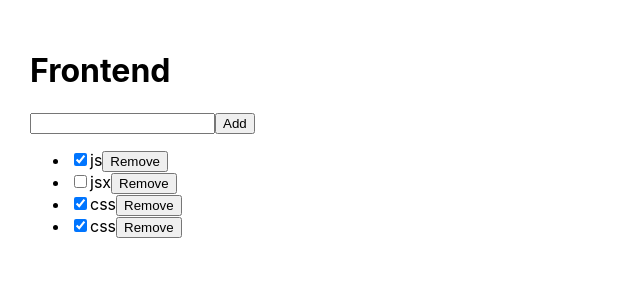
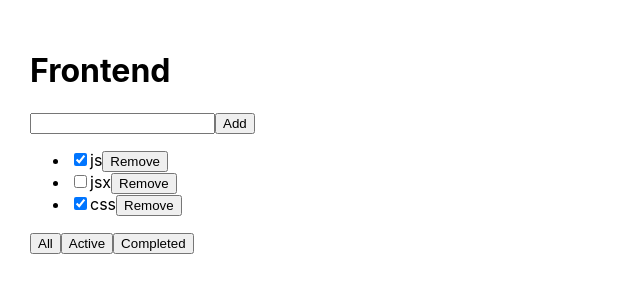
Before and after one commit to PaulZhemanov/saprana-roadmap, a React (Create React App) app: page / in a window 1280 px wide. Shown: the top 300 px of the page, without its empty margins (0-640 px from the left). Built offline with nearby package versions, Linux system fonts and the light colour scheme.

Commit message:
filtered buttons added

```diff
--- a/src/App.tsx
+++ b/src/App.tsx
@@ -3,26 +3,43 @@
 import "./App.css";
 import { rootCertificates } from "tls";
 import Saprana from "./Saprana";
-import { TasksType } from "./Saprana";
-import { PropsType } from "./Saprana";
+import { TaskType } from "./Saprana";
+
+
+export type FilterValuesType = "all" | "completed" | "active"
 
 function App() {
-  let [tasks, setTasks] = useState([
+  let [tasks, setTasks] = useState<Array<TaskType>>([
     { id: 1, title: "js", isDone: true },
     { id: 2, title: "jsx", isDone: false },
     { id: 3, title: "css", isDone: true },
-    { id: 4, title: "css", isDone: true },
   ]);
+  let [filter, setFilter] = useState<FilterValuesType>("all");
 
-  function removeTask(id: number) {
+function removeTask(id: number) {
     let filteredtasks = tasks.filter((t) => t.id !== id);
     setTasks(filteredtasks);
   }
+  function changeFilter(value: FilterValuesType) {
+    setFilter(value)
+  }
 
+  let tasksForlist = tasks
+  if (filter === "completed") {
+    tasksForlist = tasks.filter(t => t.isDone ===true)
+  }
+  if (filter === "active") {
+    tasksForlist = tasks.filter(t => t.isDone ===false)
+  }
 
   return (
     <div className="App">
-      <Saprana title="Frontend" tasks={tasks} removeTask={removeTask} />
+      <Saprana
+        title="Frontend"
+        tasks={tasksForlist}
+        removeTask={removeTask}
+        changeFilter={changeFilter}
+      />
     </div>
   );
 }
--- a/src/Saprana.tsx
+++ b/src/Saprana.tsx
@@ -1,15 +1,17 @@
 import App from "./App";
+import { FilterValuesType } from "./App";
 
-export type TasksType = {
+export type TaskType = {
   id: number;
   title: string;
   isDone: boolean;
 };
 
-export type PropsType = {
+type PropsType = {
   title: string;
-  tasks: Array<TasksType>;
-  removeTask: (id: number) => void
+  tasks: Array<TaskType>;
+  removeTask: (id: number) => void;
+  changeFilter: (value: FilterValuesType) => void;
 };
 
 function Saprana(props: PropsType) {
@@ -19,11 +21,23 @@
       <input />
       <button>Add</button>
       <ul>
-        {props.tasks.map( (t) => (<li><input type="checkbox" checked={t.isDone} /><span>{t.title}</span>
-            <button onClick={ () => {props.removeTask(t.id)}}
-            >Remove</button></li>))
-        }
+        {props.tasks.map((t) => (
+          <li>
+            <input type="checkbox" checked={t.isDone} />
+            <span>{t.title}</span>
+            <button
+              onClick={() => {
+                props.removeTask(t.id);
+              }}
+            >
+              Remove
+            </button>
+          </li>
+        ))}
       </ul>
+      <button onClick={() => { props.changeFilter("all") }}>All</button>
+      <button onClick={() => { props.changeFilter("active") }}>Active</button>
+      <button onClick={() => { props.changeFilter("completed") }}>Completed</button>
     </div>
   );
 }
```
